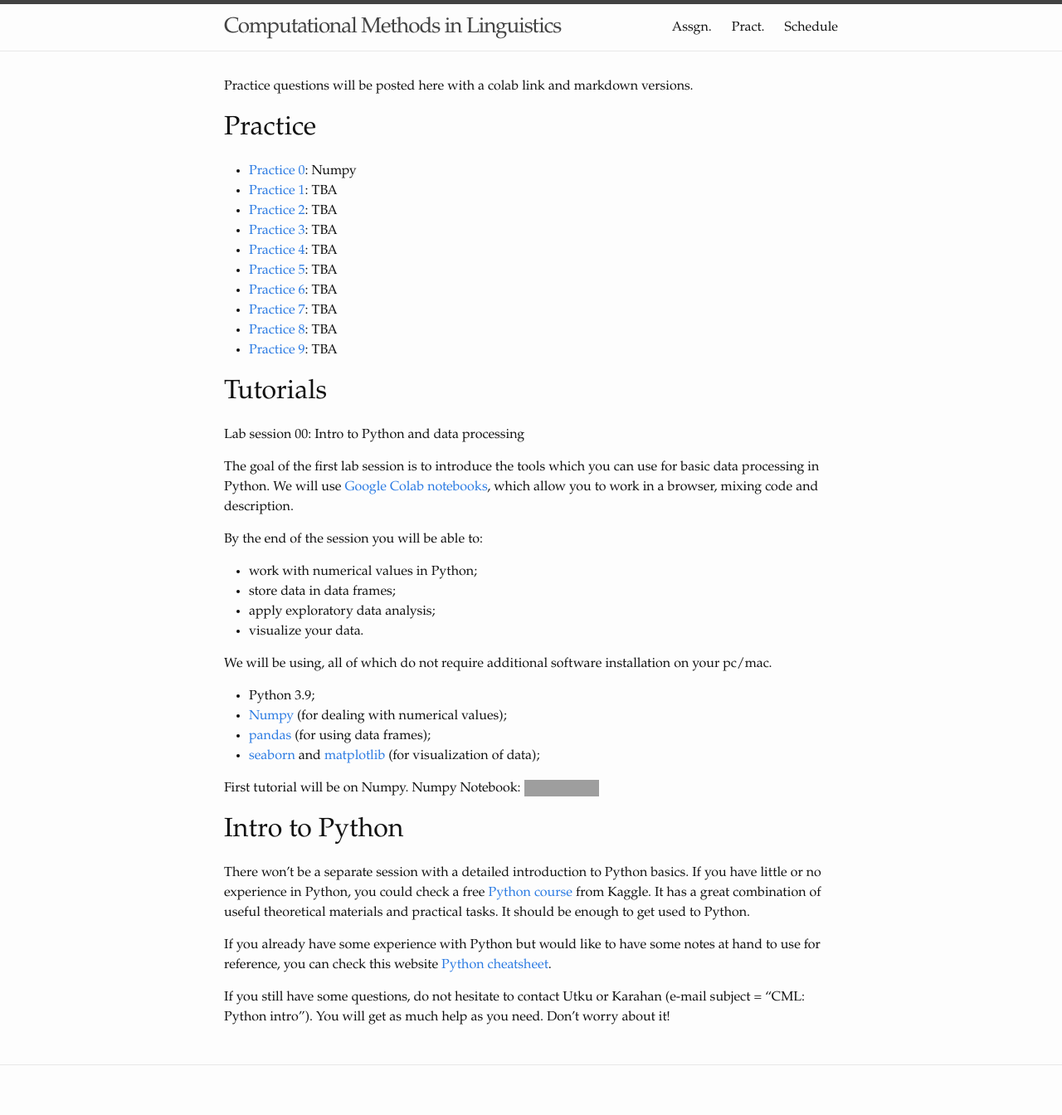
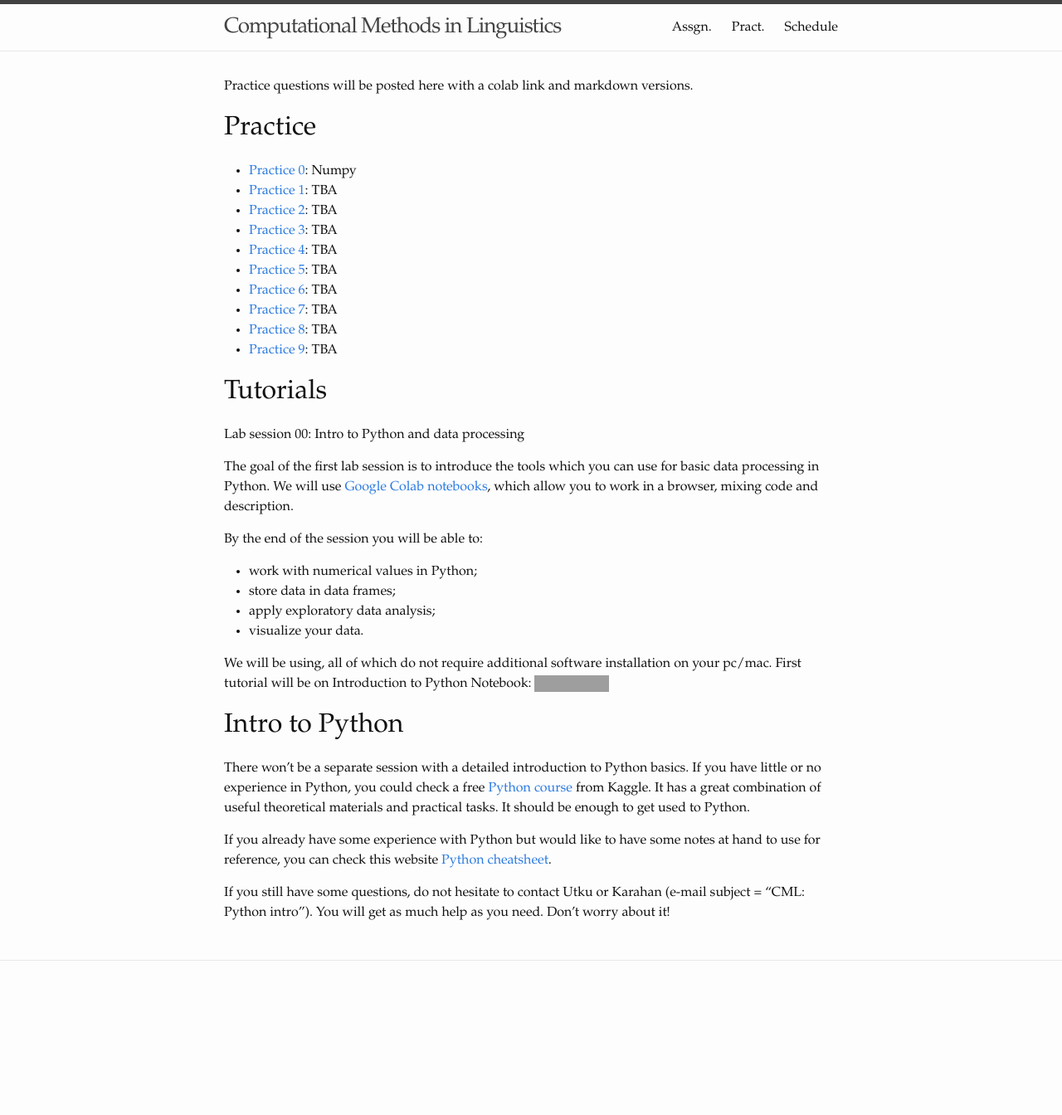
Before and after one commit to cml2022/cml2022.github.io, a Jekyll site: the page built from practice.md, in a window 1280 px wide. Shown: the whole page at 83% size. Built offline with Jekyll 4.4.1, drawn with Linux system fonts in a browser that asks for light colours; after the commit the page ends 1218 px from its top, so only the background shows below that; grey boxes are pictures that could not be loaded.

Commit message:
Lab 0 Notebook is added

```diff
--- a/practice.md
+++ b/practice.md
@@ -32,14 +32,7 @@ By the end of the session you will be able to:
 * apply exploratory data analysis;
 * visualize your data.
 
-We will be using, all of which do not require additional software installation on your pc/mac.
-* Python 3.9;
-* [Numpy](https://www.numpy.org/) (for dealing with numerical values);
-* [pandas](https://pandas.pydata.org/index.html) (for using data frames);
-* [seaborn](https://seaborn.pydata.org/installing.html) and [matplotlib](https://matplotlib.org/users/installing.html) (for visualization of data);
-
-First tutorial will be on Numpy.
-Numpy Notebook: [![Open In Colab](https://colab.research.google.com/assets/colab-badge.svg)](https://colab.research.google.com/github/cml2022/cml2022.github.io/blob/master/practice/0-numpy.ipynb)
+We will be using, all of which do not require additional software installation on your pc/mac. First tutorial will be on Introduction to Python Notebook: [![Open In Colab](https://colab.research.google.com/assets/colab-badge.svg)](https://colab.research.google.com/drive/1CQjRJcQeauaUaZ3kAI-t0ScSqbuR_Cse?usp=sharing)
 
 
 # Intro to Python
```
